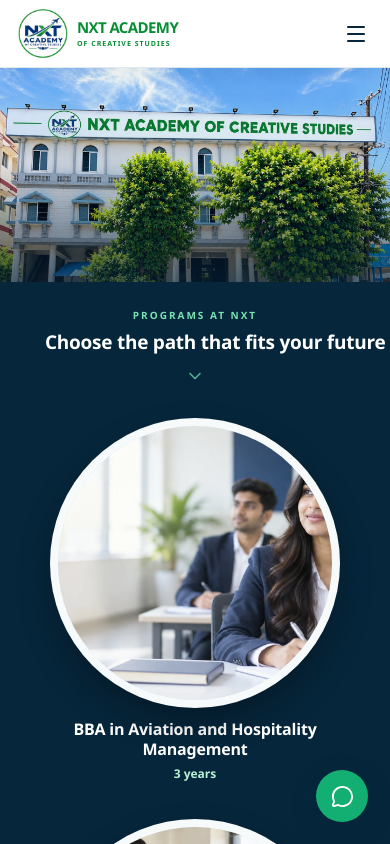
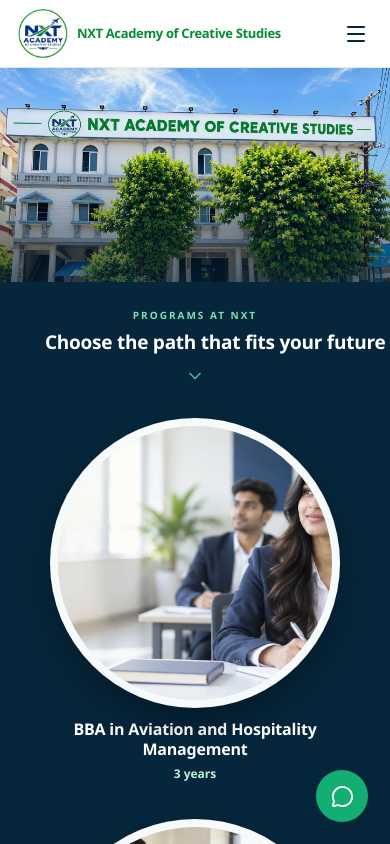
Before and after one commit to Titusdias/Nxt-academy2, a Next.js app: page / in a window 390 px wide. Shown: the top 844 px of the page. Built offline with nearby package versions, Linux system fonts and the light colour scheme.

Commit message:
Keep academy name on one header line

```diff
--- a/app/components/AcademyUI.tsx
+++ b/app/components/AcademyUI.tsx
@@ -1,6 +1,6 @@
 'use client';
 import Image from 'next/image';
 import { ArrowUpRight } from 'lucide-react';
-export function Brand(){return <a className="brand" href="#home" aria-label="NXT Academy of Creative Studies home"><span className="brand-mark"><Image src="/nxt-academy-new-logo.jpeg" fill unoptimized sizes="72px" alt="NXT Academy logo" priority/></span><span className="brand-name"><strong>NXT ACADEMY</strong><small>OF CREATIVE STUDIES</small></span></a>}
+export function Brand(){return <a className="brand" href="#home" aria-label="NXT Academy of Creative Studies home"><span className="brand-mark"><Image src="/nxt-academy-new-logo.jpeg" fill unoptimized sizes="72px" alt="NXT Academy logo" priority/></span><strong className="brand-name">NXT Academy of Creative Studies</strong></a>}
 export function Button({children,href='#contact',secondary=false}:{children:React.ReactNode;href?:string;secondary?:boolean}){return <a href={href} className={`button ${secondary?'secondary':''}`}>{children}<ArrowUpRight size={18}/></a>}
 export function Label({children}:{children:React.ReactNode}){return <div className="section-label"><span/>{children}</div>}
--- a/app/redesign.css
+++ b/app/redesign.css
@@ -141,9 +141,7 @@
 .site-header .brand{width:auto!important;height:62px!important;display:flex!important;align-items:center;gap:12px;overflow:visible!important}
 .brand-mark{position:relative;display:block;width:62px;height:62px;flex:none;overflow:hidden;border-radius:50%;background:#fff}
 .site-header .brand-mark img{width:100%!important;height:100%!important;object-fit:contain!important;object-position:center!important;transform:none!important}
-.brand-name{display:flex;align-items:baseline;gap:7px;color:#078d34;white-space:nowrap;line-height:1}
-.brand-name strong{font-size:clamp(18px,1.6vw,26px);font-weight:900;letter-spacing:-.6px}
-.brand-name small{font-size:clamp(9px,.72vw,12px);font-weight:800;letter-spacing:1px}
+.brand-name{color:#078d34;white-space:nowrap;font-size:clamp(18px,1.55vw,25px);font-weight:900;letter-spacing:-.55px;line-height:1}
 .site-footer .brand{width:78px;height:78px;overflow:visible;background:transparent}
 .site-footer .brand-mark{width:78px;height:78px}
 .site-footer .brand-mark img{object-fit:contain!important;transform:none!important}
@@ -152,21 +150,16 @@
 @media(max-width:1180px){
   .site-header .brand{gap:8px}
   .brand-mark{width:54px;height:54px}
-  .brand-name{display:block;line-height:1.05}
-  .brand-name strong,.brand-name small{display:block}
-  .brand-name strong{font-size:17px}
-  .brand-name small{margin-top:4px;font-size:8px;letter-spacing:1.2px}
+  .brand-name{font-size:17px}
 }
 
 @media(max-width:700px){
   .site-header .brand{height:54px!important;gap:7px}
   .brand-mark{width:54px;height:54px}
-  .brand-name strong{font-size:15px}
-  .brand-name small{font-size:7px;letter-spacing:1px}
+  .brand-name{font-size:13px;letter-spacing:-.35px}
 }
 
 @media(max-width:370px){
   .brand-mark{width:48px;height:48px}
-  .brand-name strong{font-size:13px}
-  .brand-name small{font-size:6.5px}
+  .brand-name{font-size:11.5px}
 }
```
